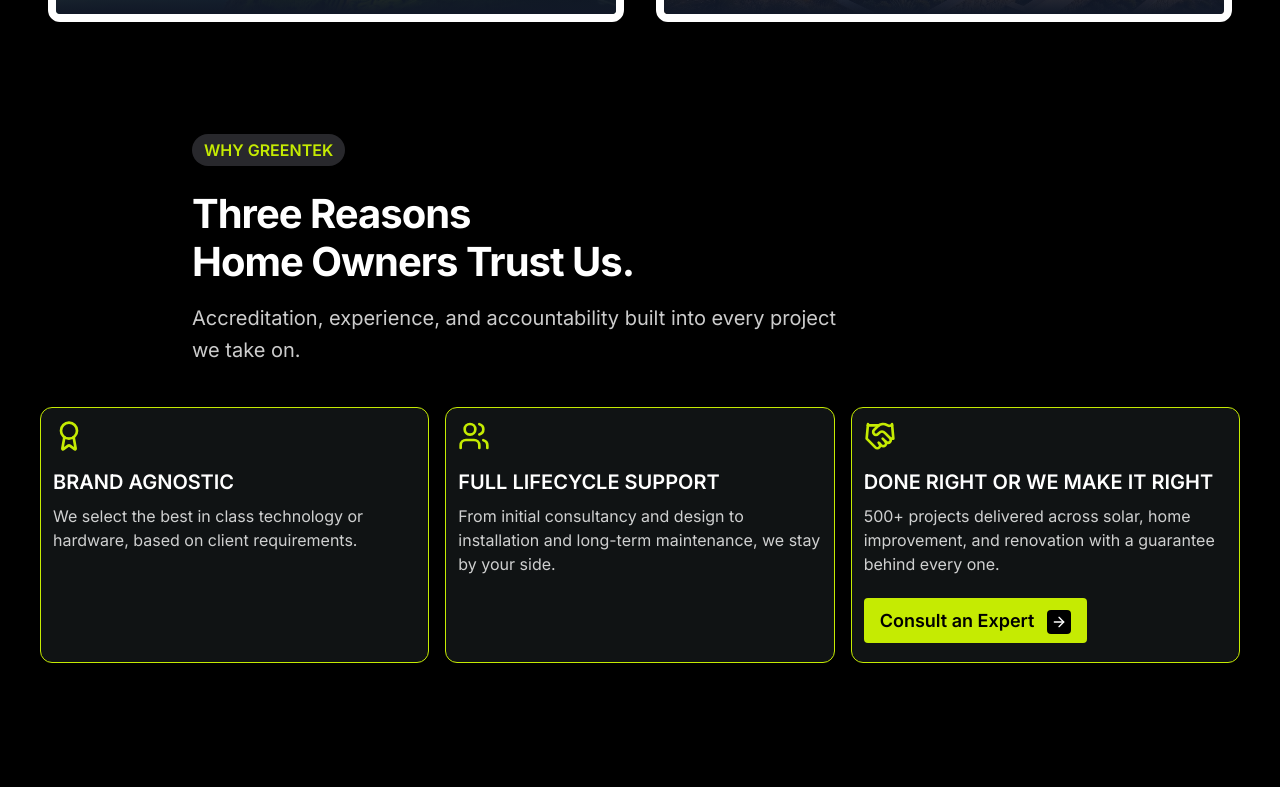
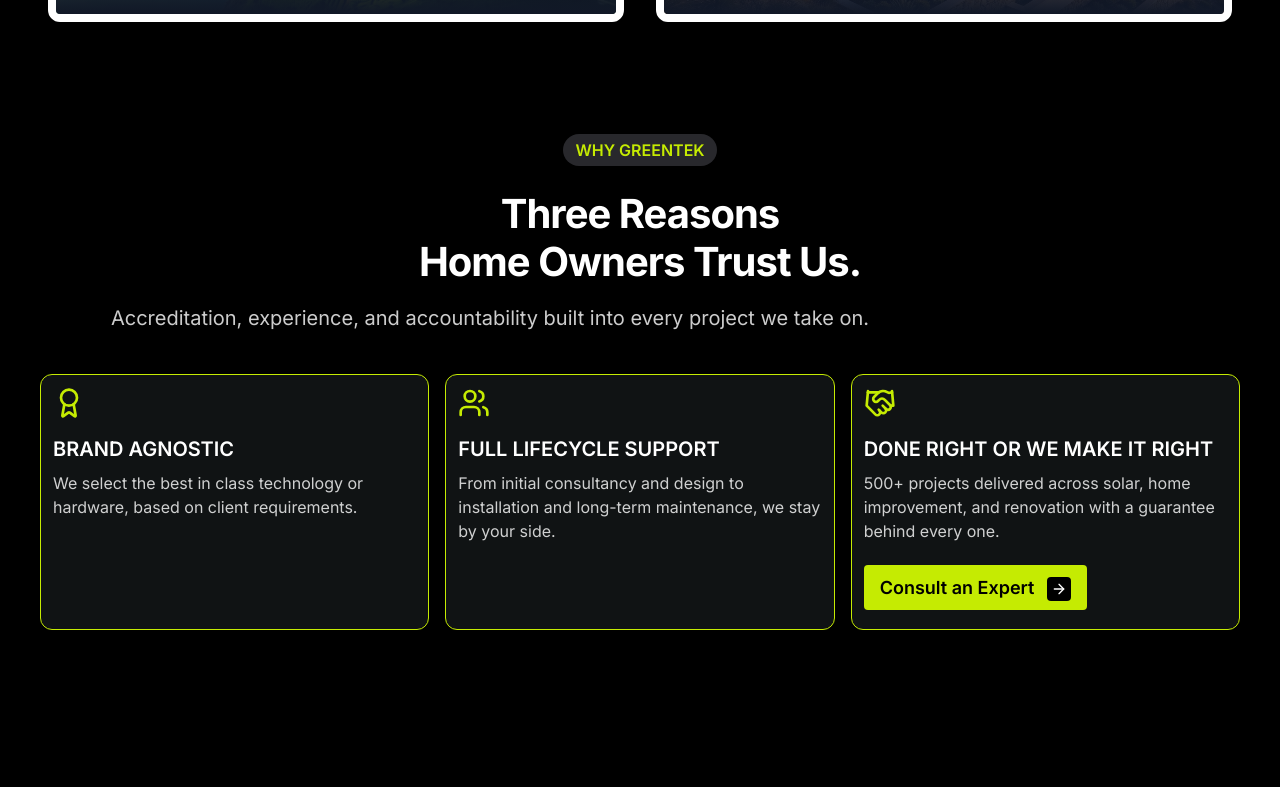
Before and after one commit to Mudasirh120/greentek-construction-website-main, a Next.js app: page / in a window 1280 px wide. Shown: the part 1660-2447 px from the top of the page. Built offline with nearby package versions, Linux system fonts and the light colour scheme.

Commit message:
border radius alignment

```diff
--- a/src/components/sections/FAQSection.tsx
+++ b/src/components/sections/FAQSection.tsx
@@ -73,7 +73,7 @@
         >
           {/* Heading Block */}
           <div className="text-center mb-6 md:mb-8">
-            <p className="text-[10px] md:text-[16px] font-semibold uppercase tracking-[0.3em mb-6 bg-[#28282C] text-[#c5eb02] rounded-2xl px-3 py-1 w-fit mx-auto">
+            <p className="text-[10px] md:text-[16px] font-semibold uppercase tracking-[0.3em mb-6 bg-[#28282C] text-[#c5eb02] rounded-xl px-3 py-1 w-fit mx-auto">
               Common Inquiries
             </p>
             <h2 className="text-[1.625rem] md:text-[2.5rem] font-bold leading-[1.2] tracking-tight text-white">
@@ -86,7 +86,7 @@
             {faqItems.map((item, index) => (
               <div
                 key={index}
-                className="group border hover:border-[#c5eb02] rounded-3xl overflow-hidden transition-all duration-300"
+                className="group border hover:border-[#c5eb02] rounded-xl overflow-hidden transition-all duration-300"
               >
                 <button
                   onClick={() =>
--- a/src/components/sections/Testimonials.tsx
+++ b/src/components/sections/Testimonials.tsx
@@ -95,7 +95,7 @@
 
   return (
     <section className="bg-[url('/images/home-page/Solar-field-bg.avif')] bg-cover bg-center overflow-hidden">
-      <div className="py-10 lg:py-14 bg-linear-to-b from-[#ffffff] to-transparent">
+      <div className="py-10 lg:py-14 bg-linear-to-b from-black/50 to-transparent">
         <div className="mx-auto max-w-7xl px-6">
           {/* Centered heading block */}
           <div
--- a/src/components/sections/WhyUs.tsx
+++ b/src/components/sections/WhyUs.tsx
@@ -110,20 +110,20 @@
           {/* Centered heading block */}
           <div
             ref={headerFade.ref}
-            className={`max-w-4xl mx-auto mb-10 md:mb-10 transition-all duration-700 ease-out ${
+            className={`mx-auto mb-10 md:mb-10 transition-all duration-700 ease-out ${
               headerFade.visible
                 ? "translate-y-0 opacity-100"
                 : "translate-y-6 opacity-0"
             }`}
           >
-            <p className="text-[10px] md:text-[16px] font-semibold uppercase tracking-[0.3em mb-6 bg-[#28282C] text-[#c5eb02] rounded-2xl px-3 py-1 w-fit ">
+            <p className="text-[10px] md:text-[16px] font-semibold uppercase tracking-[0.3em mb-6 bg-[#28282C] text-[#c5eb02] rounded-2xl px-3 py-1 w-fit text-center mx-auto">
               Why Greentek
             </p>
-            <h2 className="text-[1.625rem] md:text-[2.5rem] font-bold leading-[1.2] tracking-tight text-white">
+            <h2 className="text-[1.625rem] md:text-[2.5rem] font-bold leading-[1.2] tracking-tight text-white text-center">
               Three Reasons
               <br /> Home Owners Trust Us.
             </h2>
-            <p className="mt-4 text-lg md:text-xl text-white/80 leading-relaxed w-0/2 md:w-3/4 font-normal">
+            <p className="mt-4 text-lg md:text-xl text-white/80 leading-relaxed w-0/2 md:w-3/4 font-normal text-center">
               Accreditation, experience, and accountability built into every
               project we take on.
             </p>
```
